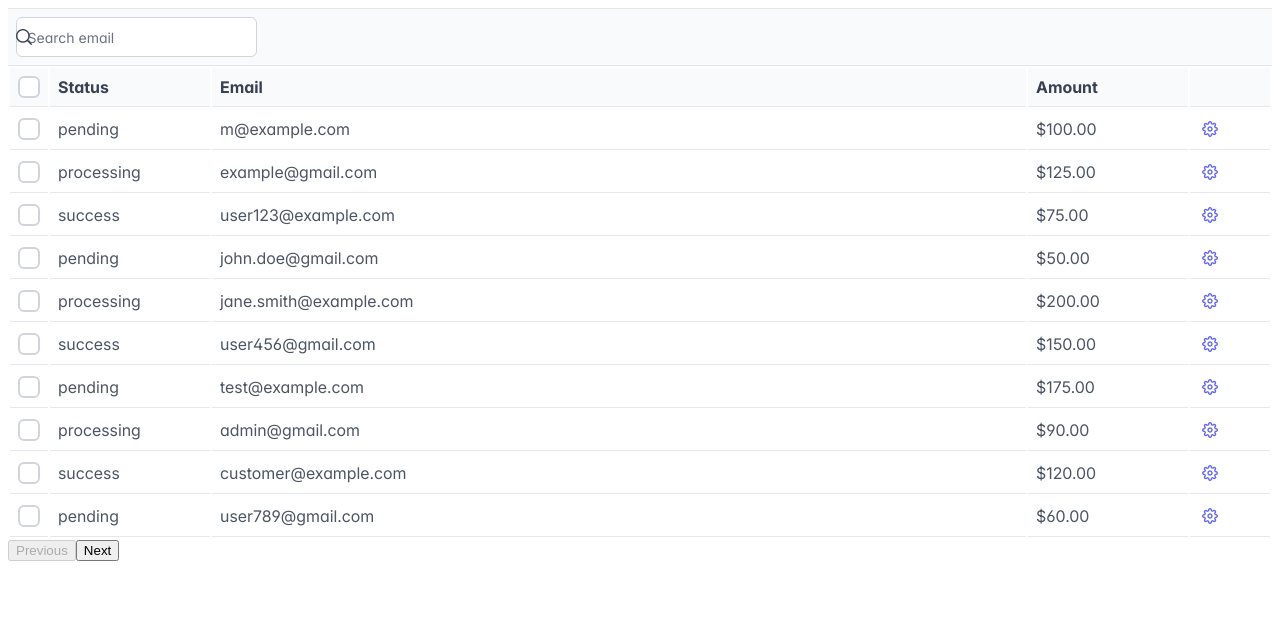
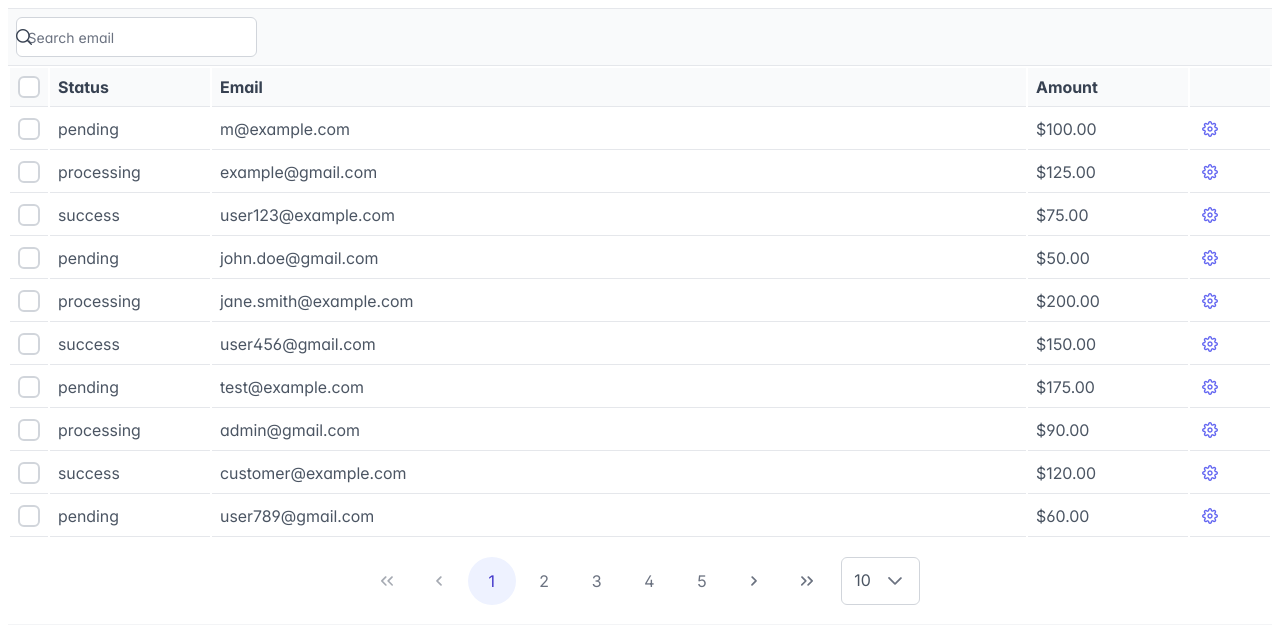
Before and after one commit to kiranojhanp/tanstack-prime-table, a React (Vite) app: page / in a window 1280 px wide. Shown: the top 644 px of the page. Built offline with nearby package versions, Linux system fonts and the light colour scheme.

Commit message:
feat: handle pagination from custom paginator

```diff
--- a/src/components/datatable/table.tsx
+++ b/src/components/datatable/table.tsx
@@ -9,6 +9,7 @@ import {
   ColumnFiltersState,
   getFilteredRowModel,
   VisibilityState,
+  PaginationState,
 } from "@tanstack/react-table";
 
 import {
@@ -21,10 +22,10 @@ import {
   TableToolbar,
 } from "@/components/datatable/helpers";
 
-import { Button } from "../ui/button";
 import { ChangeEvent, useCallback, useMemo, useState } from "react";
 
 import clsx from "clsx";
+import { Paginator } from "primereact/paginator";
 
 export type SizeType = "small" | "normal" | "large";
 interface DataTableProps<TData, TValue> {
@@ -36,8 +37,9 @@ interface DataTableProps<TData, TValue> {
 }
 
 // Dropdown using primereact
-// Custom paginator based on primereact paginator component
 // Dropdown component based on primereact using prime react classes
+const INITIAL_PAGE_INDEX = 0;
+const ROWS_PER_PAGE = [10, 20, 30];
 
 const DataTable = <TData extends { id: string | number }, TValue>({
   className,
@@ -50,23 +52,29 @@ const DataTable = <TData extends { id: string | number }, TValue>({
   const [columnFilters, setColumnFilters] = useState<ColumnFiltersState>([]);
   const [columnVisibility, setColumnVisibility] = useState<VisibilityState>({});
   const [rowSelection, setRowSelection] = useState({});
+  const [pagination, setPagination] = useState<PaginationState>({
+    pageIndex: INITIAL_PAGE_INDEX,
+    pageSize: ROWS_PER_PAGE[0],
+  });
 
   const table = useReactTable({
     data,
     columns,
     getCoreRowModel: getCoreRowModel(),
+    getFilteredRowModel: getFilteredRowModel(),
     getPaginationRowModel: getPaginationRowModel(),
-    onSortingChange: setSorting,
     getSortedRowModel: getSortedRowModel(),
     onColumnFiltersChange: setColumnFilters,
-    getFilteredRowModel: getFilteredRowModel(),
     onColumnVisibilityChange: setColumnVisibility,
+    onPaginationChange: setPagination,
     onRowSelectionChange: setRowSelection,
+    onSortingChange: setSorting,
     state: {
-      sorting,
       columnFilters,
       columnVisibility,
+      pagination,
       rowSelection,
+      sorting,
     },
   });
 
@@ -148,23 +156,20 @@ const DataTable = <TData extends { id: string | number }, TValue>({
           </TableBody>
         </Table>
 
-        <div className="flex items-center justify-end space-x-2 py-4">
-          <Button
-            variant="outline"
-            size="sm"
-            onClick={() => table.previousPage()}
-            disabled={!table.getCanPreviousPage()}
-          >
-            Previous
-          </Button>
-          <Button
-            variant="outline"
-            size="sm"
-            onClick={() => table.nextPage()}
-            disabled={!table.getCanNextPage()}
-          >
-            Next
-          </Button>
+        <div className="p-paginator-bottom p-paginator p-component">
+          <Paginator
+            first={pagination.pageIndex * pagination.pageSize}
+            rows={pagination.pageSize}
+            totalRecords={table.getFilteredRowModel().rows?.length}
+            rowsPerPageOptions={ROWS_PER_PAGE}
+            onPageChange={(event) => {
+              const currentPageIndex = Math.ceil(event.first / event.rows);
+              setPagination({
+                pageIndex: currentPageIndex,
+                pageSize: event.rows,
+              });
+            }}
+          />
         </div>
       </div>
     </div>
```
